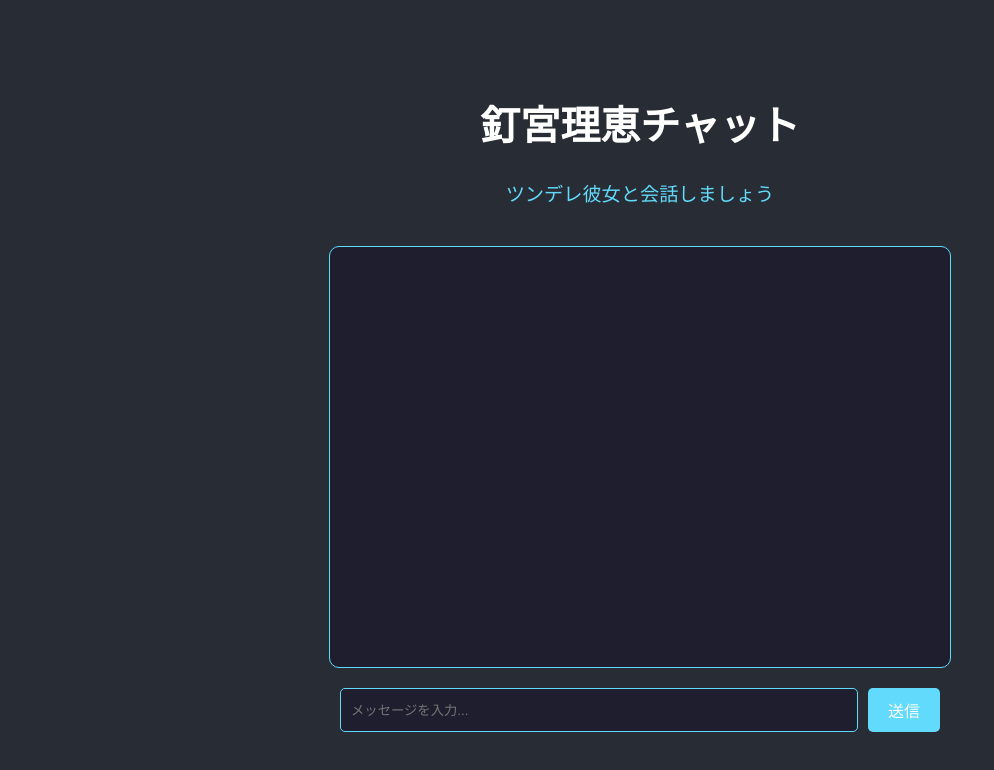
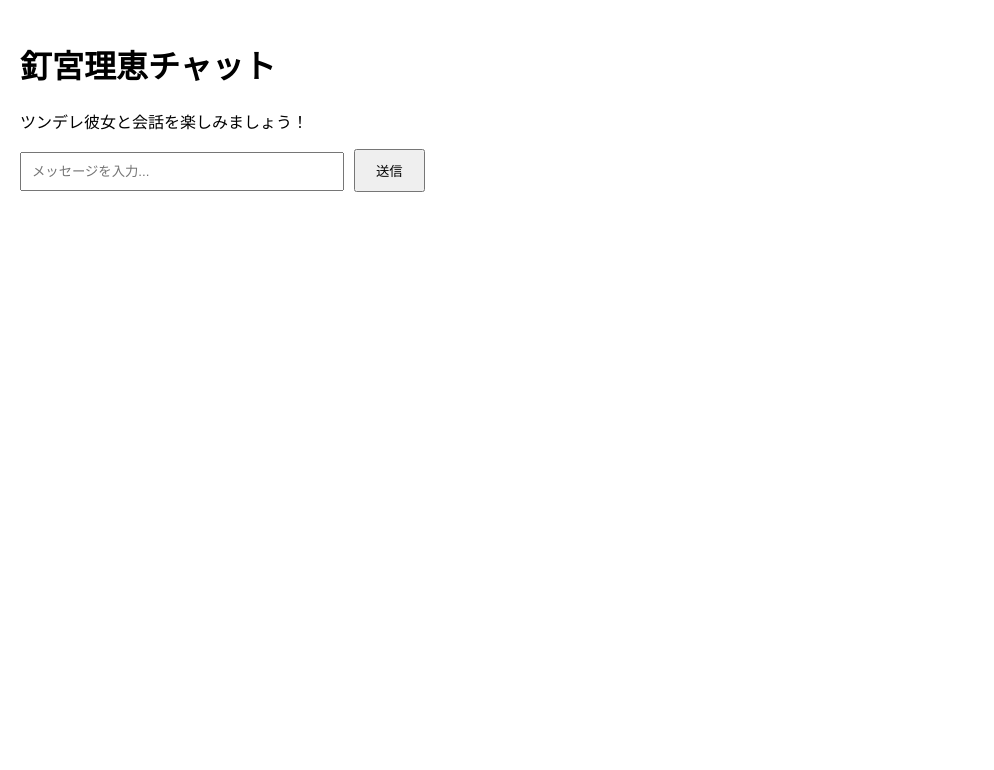
Before and after one commit to resotas/kugyuuu, a React (Create React App) app: page / in a window 1280 px wide. Shown: the top 770 px of the page, without its empty margins (0-994 px from the left). Built offline with nearby package versions, Linux system fonts and the light colour scheme.

Commit message:
no message

```diff
--- a/src/App.js
+++ b/src/App.js
@@ -1,67 +1,70 @@
 import React, { useState } from 'react';
-import './App.css';
 
-const App = () => {
-  const [messages, setMessages] = useState([]);
-  const [input, setInput] = useState('');
+function App() {
+  const [userMessage, setUserMessage] = useState(''); // ユーザーの入力
+  const [chatReply, setChatReply] = useState(''); // AIからの返信
+  const [error, setError] = useState(''); // エラーメッセージ
 
-  const generateReply = async (userInput) => {
+  // API呼び出し関数
+  const sendMessage = async () => {
+    if (!userMessage.trim()) {
+      setError('メッセージを入力してください');
+      return;
+    }
+
     try {
-      const response = await fetch('/api/chat', { // サーバーレス関数を呼び出す
+      setError(''); // エラーをリセット
+      const response = await fetch('https://kugyuuu.vercel.app/api/chat', {
         method: 'POST',
-        headers: { 'Content-Type': 'application/json' },
-        body: JSON.stringify({ message: userInput }),
+        headers: {
+          'Content-Type': 'application/json',
+        },
+        body: JSON.stringify({ message: userMessage }),
       });
 
       if (!response.ok) {
-        throw new Error('サーバーエラー');
+        throw new Error('サーバーエラーが発生しました');
       }
 
       const data = await response.json();
-      return data.reply || 'エラーが発生しました。もう一度試してください。';
+      setChatReply(data.reply); // AIの返信をセット
+      setUserMessage(''); // 入力をクリア
     } catch (error) {
-      console.error('APIエラー:', error);
-      return 'サーバーエラーが発生しました。';
+      setError(error.message);
     }
   };
 
-  const handleSend = async () => {
-    if (!input.trim()) return;
+  return (
+    <div style={{ fontFamily: 'Arial, sans-serif', padding: '20px' }}>
+      <h1>釘宮理恵チャット</h1>
+      <p>ツンデレ彼女と会話を楽しみましょう！</p>
 
-    const userMessage = { text: input, sender: 'user' };
-    setMessages([...messages, userMessage]);
-
-    const aiReply = await generateReply(input);
-    const aiMessage = { text: aiReply, sender: 'ai' };
-    setMessages((prevMessages) => [...prevMessages, aiMessage]);
-
-    setInput('');
-  };
-
-  return (
-    <div className="App">
-      <header className="App-header">
-        <h1>釘宮理恵チャット</h1>
-        <p>ツンデレ彼女と会話しましょう</p>
-      </header>
-      <div className="chat-window">
-        {messages.map((msg, index) => (
-          <div key={index} className={`message ${msg.sender}`}>
-            {msg.text}
-          </div>
-        ))}
-      </div>
-      <div className="input-area">
+      {/* ユーザー入力フォーム */}
+      <div style={{ marginBottom: '20px' }}>
         <input
           type="text"
-          value={input}
-          onChange={(e) => setInput(e.target.value)}
+          value={userMessage}
+          onChange={(e) => setUserMessage(e.target.value)}
           placeholder="メッセージを入力..."
+          style={{ width: '300px', padding: '10px', marginRight: '10px' }}
         />
-        <button onClick={handleSend}>送信</button>
+        <button onClick={sendMessage} style={{ padding: '10px 20px', cursor: 'pointer' }}>
+          送信
+        </button>
       </div>
+
+      {/* エラーメッセージ表示 */}
+      {error && <p style={{ color: 'red' }}>エラー: {error}</p>}
+
+      {/* AIからの返信表示 */}
+      {chatReply && (
+        <div style={{ border: '1px solid #ddd', padding: '10px', marginTop: '20px' }}>
+          <strong>AIの返信:</strong>
+          <p>{chatReply}</p>
+        </div>
+      )}
     </div>
   );
-};
+}
 
 export default App;
```
